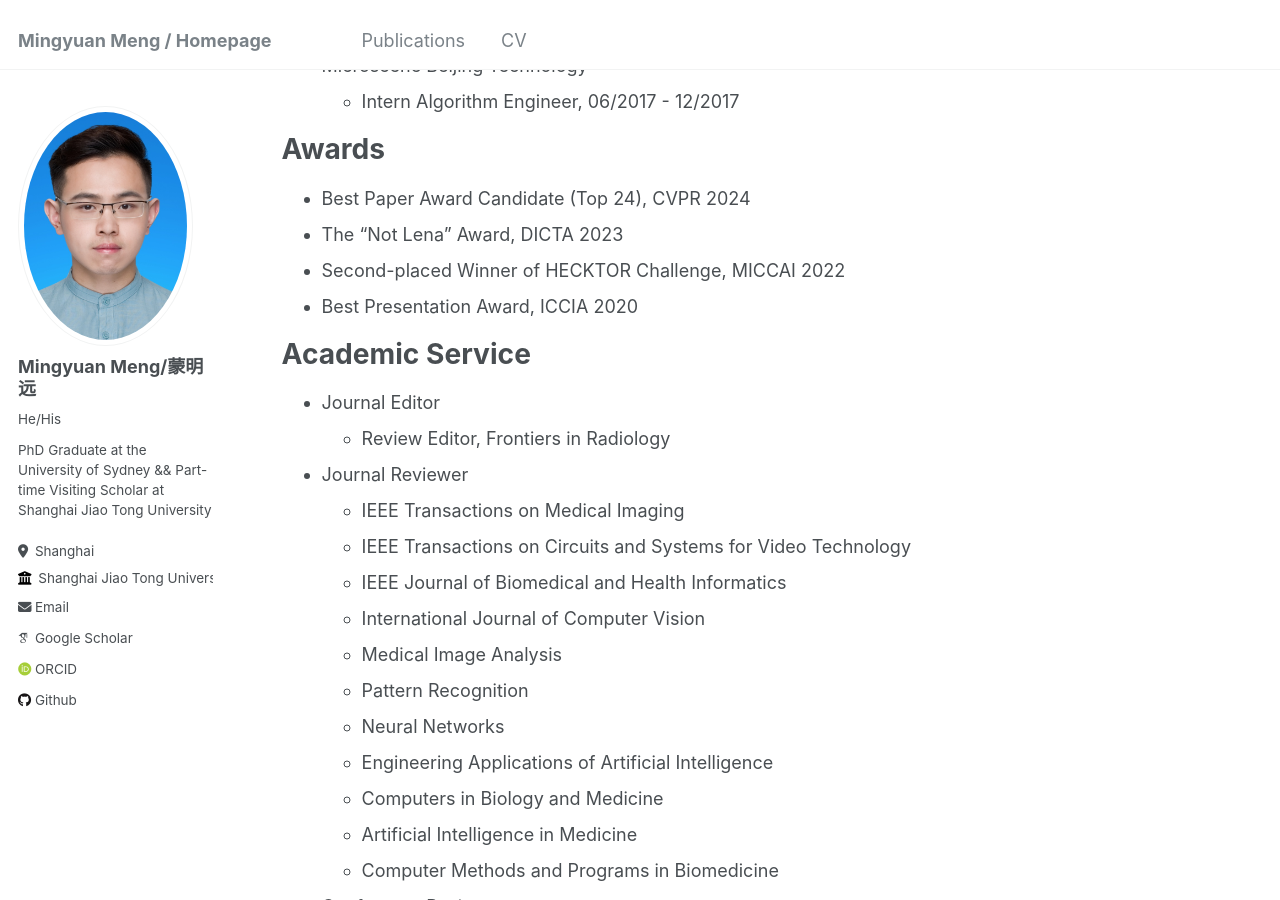
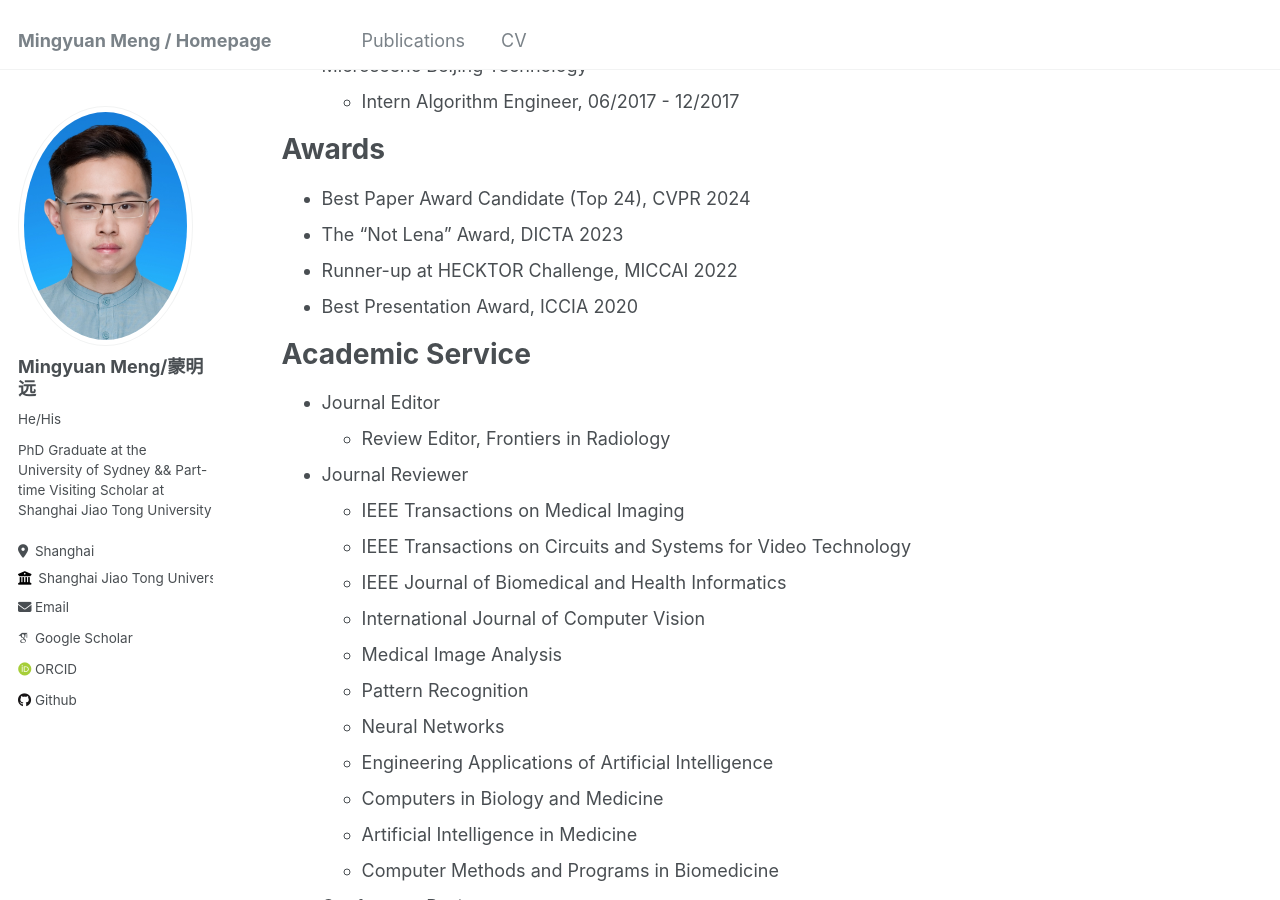
Before and after one commit to MungoMeng/mungomeng.github.io, a Jekyll site: the page built from _pages/cv.md, in a window 1280 px wide and 900 px high, scrolled down 569 px. Built offline with Jekyll 4.4.1, drawn with Linux system fonts in a browser that asks for light colours; some web fonts are replaced.

Commit message:
Update cv.md

```diff
--- a/_pages/cv.md
+++ b/_pages/cv.md
@@ -34,7 +34,7 @@ Awards
 ======
 * Best Paper Award Candidate (Top 24), CVPR 2024
 * The “Not Lena” Award, DICTA 2023
-* Second-placed Winner of HECKTOR Challenge, MICCAI 2022
+* Runner-up at HECKTOR Challenge, MICCAI 2022
 * Best Presentation Award, ICCIA 2020
 
 Academic Service
```
